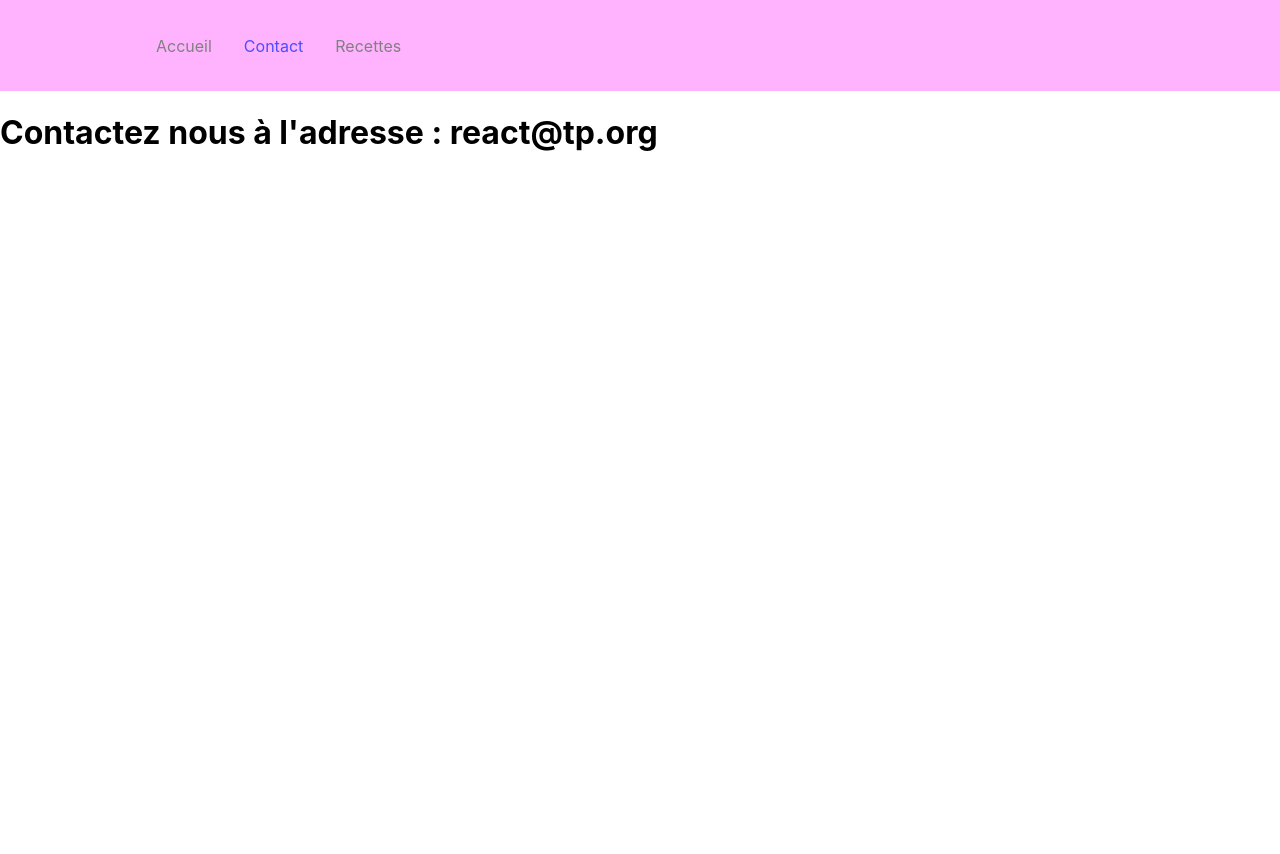
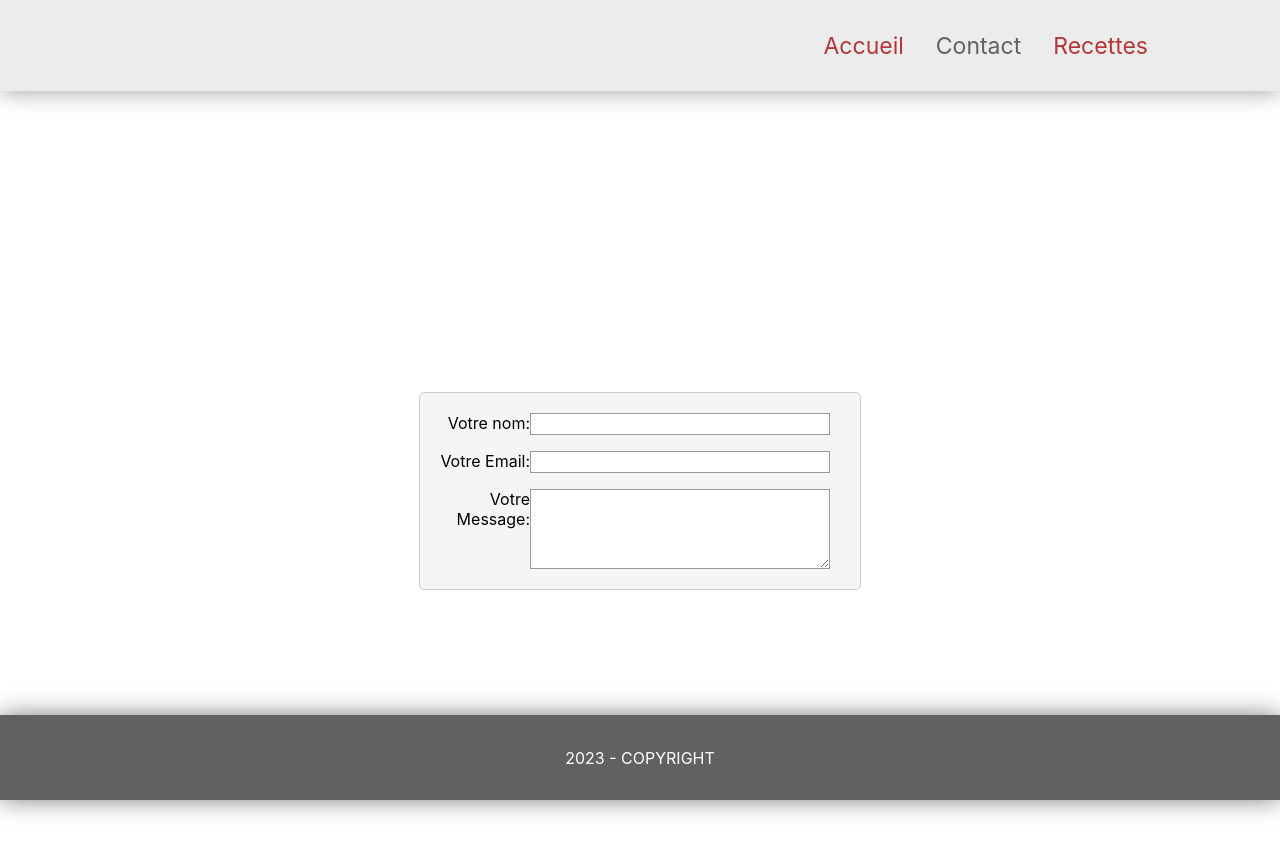
Before and after one commit to Steak-Barbare/reactBrief, a React (Create React App) app: page /Contact in a window 1280 px wide. Shown: the top 854 px of the page. Before the commit the page ends 800 px from the top, so only its background shows below. Built offline with nearby package versions, Linux system fonts and the light colour scheme.

Commit message:
modif style

```diff
--- a/src/App.css
+++ b/src/App.css
@@ -36,3 +36,138 @@
     transform: rotate(360deg);
   }
 }
+
+
+.footer {
+  color: white;
+  text-align: center;
+  position: fixed;
+  bottom: 0;
+  left: 0;
+  right: 0;
+  background-color: #626060;
+  width: 100%;
+  height: 85px;
+  display: flex;
+  align-items: center;
+  justify-content: center;
+  margin: 0;
+  filter : drop-shadow(rgba(0, 0, 0, 0.50) 0px 0px 0.75rem);
+}
+
+.box-container {
+  display: flex;
+justify-content: space-around;
+margin-top: 10rem;
+}
+
+.box-text {
+  font-size: 48px;
+  font-weight: lighter;
+  color: #9B3E3E;
+}
+
+.box:hover > * {
+  color: white;
+}
+.box {
+  border: solid #B53636 thin;
+  width: 20rem;
+  height: 15rem;
+  background-color:#F5F5F5;
+  display: flex;
+  align-items: center;
+  justify-content: center;
+}
+
+.box:hover {
+  background-color: #626060;
+}
+
+.contact-container {
+  display: flex;
+  justify-content: center;
+  align-items: center;
+  height: 100vh;
+}
+
+.contact-form {
+  width: 400px;
+  padding: 20px;
+  background-color: #f5f5f5;
+  border: 1px solid #ccc;
+  border-radius: 5px;
+}
+
+h1 {
+color: #B53636;
+display: flex;
+justify-content: center;
+font-size: 48px;
+font-weight: normal;
+margin-top: 5rem;
+}
+
+form {
+
+  margin: 0 auto;
+  width: 400px;
+
+  padding: 1em;
+  border: 1px solid #ccc;
+  border-radius: 1em;
+}
+
+ul {
+  list-style: none;
+  padding: 0;
+  margin: 0;
+}
+
+form li + li {
+  margin-top: 1em;
+}
+
+label {
+
+  display: inline-block;
+  width: 90px;
+  text-align: right;
+}
+
+input,
+textarea {
+
+  font: 1em sans-serif;
+
+
+  width: 300px;
+  box-sizing: border-box;
+
+
+  border: 1px solid #999;
+}
+
+input:focus,
+textarea:focus {
+
+  border-color: #000;
+}
+
+textarea {
+
+  vertical-align: top;
+
+
+  height: 5em;
+}
+
+.button {
+
+  padding-left: 90px;
+}
+
+button {
+
+  margin-left: 0.5em;
+}
--- a/src/App.js
+++ b/src/App.js
@@ -7,6 +7,7 @@ import Home from './Pages';
 import Recettes from './Pages/Recettes';
 import Contact from './Pages/Contact';
 import About from './Pages/About';
+import Footer from './Components/Footer';
 
 function App() {
 return (
@@ -18,7 +19,9 @@ return (
         <Route path='/Contact' element={<Contact/>} />
         <Route path='/Recettes' element={<Recettes/>} />
     </Routes>
+    <Footer />
     </Router>
+
 );
 }
 
--- a/src/Components/Footer.jsx
+++ b/src/Components/Footer.jsx
@@ -0,0 +1,13 @@
+import React from "react";
+
+const Footer = () => {
+  return (
+    <div>
+      <p className="footer">
+        2023 - COPYRIGHT
+      </p>
+    </div>
+  );
+};
+
+export default Footer;
--- a/src/Components/Navbar/NavbarElements.js
+++ b/src/Components/Navbar/NavbarElements.js
@@ -3,16 +3,19 @@ import { NavLink as Link } from "react-router-dom";
 import styled from "styled-components";
 
 export const Nav = styled.nav`
-  background: #ffb3ff;
+  background: #EDECEC;
   height: 85px;
   display: flex;
-  justify-content: space-between;
+  justify-content: flex-end;;
   padding: 0.2rem calc((100vw - 1000px) / 2);
   z-index: 12;
+  filter : drop-shadow(rgba(0, 0, 0, 0.39) 0px 0px 0.75rem);
 `;
 
 export const NavLink = styled(Link)`
-  color: #808080;
+  color: #B53636;
+  font-size: 23px;
+  font-weight: normal;
   display: flex;
   align-items: center;
   text-decoration: none;
@@ -20,7 +23,7 @@ export const NavLink = styled(Link)`
   height: 100%;
   cursor: pointer;
   &.active {
-    color: #4d4dff;
+    color: #626060;
   }
 `;
 
--- a/src/Pages/About.js
+++ b/src/Pages/About.js
@@ -4,8 +4,19 @@ const About = () => {
   return (
     <div>
       <h1>
-       Page d'accueil de notre site
+        BIENVENUE AUX FINS GOURMETS
       </h1>
+      <div className="box-container">
+        <div className="box">
+          <p className="box-text">SUCRÉ</p>
+        </div>
+        <div className="box">
+          <p className="box-text">SALÉ</p>
+        </div>
+        <div className="box">
+          <p className="box-text">SURPRISE</p>
+        </div>
+      </div>
     </div>
   );
 };
--- a/src/Pages/Contact.js
+++ b/src/Pages/Contact.js
@@ -2,8 +2,24 @@ import React from 'react';
 
 const Contact = () => {
   return (
-    <div>
-      <h1>Contactez nous à l'adresse : react@tp.org</h1>
+
+    <div className="contact-container">
+      <form action="/my-handling-form-page" method="post" className="contact-form">
+  <ul>
+    <li>
+      <label for="name">Votre nom:</label>
+      <input type="text" id="name" name="user_name" />
+    </li>
+    <li>
+      <label for="mail">Votre Email:</label>
+      <input type="email" id="mail" name="user_email" />
+    </li>
+    <li>
+      <label for="msg">Votre Message:</label>
+      <textarea id="msg" name="user_message"></textarea>
+    </li>
+  </ul>
+</form>
     </div>
   );
 };
--- a/src/Pages/Recettes.js
+++ b/src/Pages/Recettes.js
@@ -2,7 +2,7 @@ import React from 'react';
 
 const Recettes = () => {
   return (
-    <h1>Nos recettes !</h1>
+    <h1>NOS RECETTES :</h1>
   );
 };
 
```
